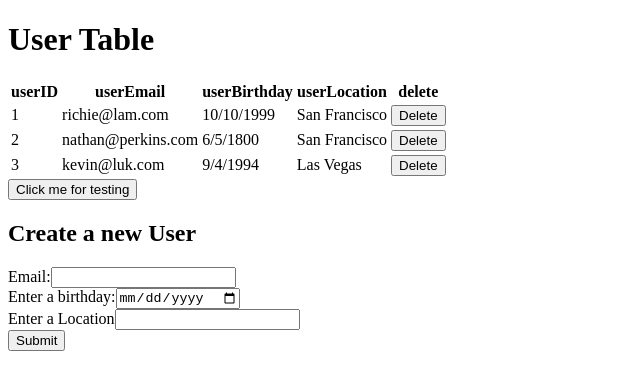
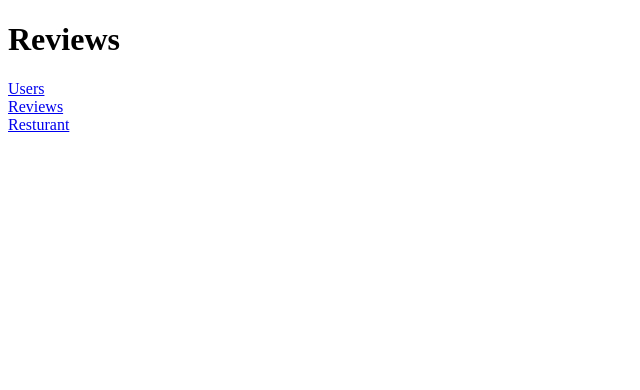
Before and after one commit to dtrannam/MONCH, a React (Create React App) app in the folder Frontend/monch/: page /reviews in a window 1280 px wide. Shown: the top 390 px of the page, without its empty margins (0-640 px from the left). Built offline with nearby package versions, Linux system fonts and the light colour scheme.

Commit message:
created navbar and enabled react routing

```diff
--- a/Frontend/monch/src/App.js
+++ b/Frontend/monch/src/App.js
@@ -1,7 +1,6 @@
-import React, {useState} from 'react';
-import { sample_users } from "./sample_data/users"
-import UserRow from "./components/UserRow"
-
+import React from 'react';
+import {Outlet} from 'react-router-dom';
+import Navbar from './components/NavBar';
   /*
   1. Create Sample Data X
   2. Create Table X
@@ -13,82 +12,11 @@ import UserRow from "./components/UserRow"
 
 
 function App() {
-  // State State Set Up
-  const [users, setUsers] = useState(sample_users)
-
-  // Add SQL Query
-
-  // Form Set Up
-  const [email, setEmail] = useState("")
-  const [birthday, setBirthday] = useState("")
-  const [location, setLocation] = useState("")
-
-  function onChangeEmail(event) {
-    setEmail(event.target.value)
-  }
-
-  function onChangeBirthday(event) {
-    setBirthday(event.target.value)
-  }
-
-  function onChangeLocation(event) {
-    setLocation(event.target.value)
-  }
-  // Function Set Up
-
-  // Add SQL Insert
-  function createUser(event) {
-    event.preventDefault()
-    let newUser = {
-      userID: "None",
-      userEmail: email,
-      userBirthday: birthday,
-      userLocation: location
-    }
-    const updatedUsers = [... users]
-    updatedUsers.push(newUser)
-    setUsers(updatedUsers)
-  }
-
-  // Add SQL Delete
-  function deleteUser(id) {
-    alert(`Deleting a User ${id}`)
-    const updatedUsers = [... users]
-    updatedUsers.filter(user => user["userID"] !== id)
-    console.log(updatedUsers)
-  }
-
   return (
     <div>
-      <h1>User Table</h1>
-      <tbody>
-        <table>
-          <tr>
-            <th>userID</th>
-            <th>userEmail</th>
-            <th>userBirthday</th>
-            <th>userLocation</th>
-            <th>delete</th>
-          </tr>
-          {users.map((user) => {
-            return <UserRow data={user} deleteUser={deleteUser}/>
-          })}
-        </table>
-      </tbody>
-      <button onClick={() => console.log(users)}>Click me for testing</button>
-      <form onSubmit={createUser}>
-        <h2>Create a new User</h2>
-        <label for="userEmail">Email:</label>
-        <input type="email" id="userEmail" name="userEmail" onChange={e => onChangeEmail(e)}/>
-        <br/>
-        <label for="userBirthday">Enter a birthday:</label>
-        <input type="date" id="userBirthday" name="userBirthday" onChange={e => onChangeBirthday(e)}/>
-        <br/>
-        <label for="userLocation">Enter a Location</label>
-        <input type="text" id="userLocation" name="userLocation" onChange={e => onChangeLocation(e)}/>
-        <br/>
-        <input type="submit" value="Submit" />
-        </form>
+      <h1>MONCH</h1>
+          <Navbar/>
+      <p>This is the home page</p>
     </div>
   );
 }
--- /dev/null
+++ b/Frontend/monch/src/components/NavBar.js
@@ -0,0 +1,16 @@
+import React from 'react';
+import { Link } from 'react-router-dom';
+
+function Navbar() {
+    return (
+        <nav>
+            <Link to="/users">Users</Link>
+            <br />
+            <Link to="/reviews">Reviews</Link>
+            <br />
+            <Link to="/resturants">Resturant</Link>
+        </nav>
+    )
+};
+
+export default Navbar;
--- a/Frontend/monch/src/index.js
+++ b/Frontend/monch/src/index.js
@@ -1,12 +1,20 @@
 import React from 'react';
 import ReactDOM from 'react-dom/client';
 import App from './App';
-import { BrowserRouter } from "react-router-dom";
+import { BrowserRouter , Routes, Route, } from "react-router-dom";
+import Users from "./routes/Users"
+import Reviews from './routes/Reviews';
+import Resturants from './routes/Resturants';
 
 
 const root = ReactDOM.createRoot(document.getElementById('root'));
 root.render(
   <BrowserRouter>
-  <App />
+  <Routes>
+  <Route path="/" element={<App />} />
+  <Route path="/users" element={<Users />} />
+  <Route path="/reviews" element={<Reviews />} />
+  <Route path="/resturants" element={<Resturants />} />
+  </Routes>
   </BrowserRouter>
 );
--- /dev/null
+++ b/Frontend/monch/src/routes/Resturants.js
@@ -0,0 +1,13 @@
+import Navbar from "../components/NavBar";
+
+function Resturant() {
+    return (
+        <div>
+        <h1>Resturant</h1>
+        <Navbar></Navbar>
+        </div>
+
+    );
+}
+
+export default Resturant
--- /dev/null
+++ b/Frontend/monch/src/routes/Reviews.js
@@ -0,0 +1,13 @@
+import Navbar from "../components/NavBar";
+
+function Reviews() {
+    return (
+        <div>
+        <h1>Reviews</h1>
+        <Navbar></Navbar>
+        </div>
+
+    );
+}
+
+export default Reviews
--- /dev/null
+++ b/Frontend/monch/src/routes/Users.js
@@ -0,0 +1,98 @@
+import React, {useState} from 'react';
+import { sample_users } from "../sample_data/users"
+import UserRow from "../components/UserRow"
+import Navbar from "../components/NavBar";
+
+  /*
+  1. Create Sample Data X
+  2. Create Table X
+  3. Create row components X
+  4. Create form for insert X
+  5. create form for delete -----
+  6. create query for insert/delete -----
+  */
+
+
+function Users() {
+  // State State Set Up
+  const [users, setUsers] = useState(sample_users)
+
+  // Add SQL Query
+
+  // Form Set Up
+  const [email, setEmail] = useState("")
+  const [birthday, setBirthday] = useState("")
+  const [location, setLocation] = useState("")
+
+  function onChangeEmail(event) {
+    setEmail(event.target.value)
+  }
+
+  function onChangeBirthday(event) {
+    setBirthday(event.target.value)
+  }
+
+  function onChangeLocation(event) {
+    setLocation(event.target.value)
+  }
+  // Function Set Up
+
+  // Add SQL Insert
+  function createUser(event) {
+    event.preventDefault()
+    let newUser = {
+      userID: "None",
+      userEmail: email,
+      userBirthday: birthday,
+      userLocation: location
+    }
+    const updatedUsers = [... users]
+    updatedUsers.push(newUser)
+    setUsers(updatedUsers)
+  }
+
+  // Add SQL Delete
+  function deleteUser(id) {
+    alert(`Deleting a User ${id}`)
+    const updatedUsers = [... users]
+    updatedUsers.filter(user => user["userID"] !== id)
+    console.log(updatedUsers)
+  }
+
+  return (
+    <div>
+      <h1>User Table</h1>
+      <Navbar></Navbar>
+      <tbody>
+        <table>
+          <tr>
+            <th>userID</th>
+            <th>userEmail</th>
+            <th>userBirthday</th>
+            <th>userLocation</th>
+            <th>delete</th>
+          </tr>
+          {users.map((user) => {
+            return <UserRow data={user} deleteUser={deleteUser}/>
+          })}
+        </table>
+      </tbody>
+      <button onClick={() => console.log(users)}>Click me for testing</button>
+      <form onSubmit={createUser}>
+        <h2>Create a new User</h2>
+        <label for="userEmail">Email:</label>
+        <input type="email" id="userEmail" name="userEmail" onChange={e => onChangeEmail(e)}/>
+        <br/>
+        <label for="userBirthday">Enter a birthday:</label>
+        <input type="date" id="userBirthday" name="userBirthday" onChange={e => onChangeBirthday(e)}/>
+        <br/>
+        <label for="userLocation">Enter a Location</label>
+        <input type="text" id="userLocation" name="userLocation" onChange={e => onChangeLocation(e)}/>
+        <br/>
+        <input type="submit" value="Submit" />
+        </form>
+    </div>
+  );
+}
+
+export default Users;
```
Also changed, not shown: Frontend/monch/src/sample_data/users.js (line endings or trailing spaces).
